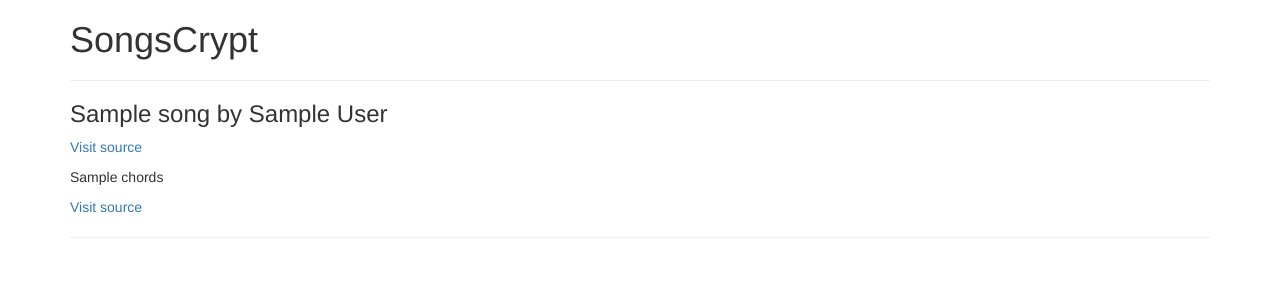
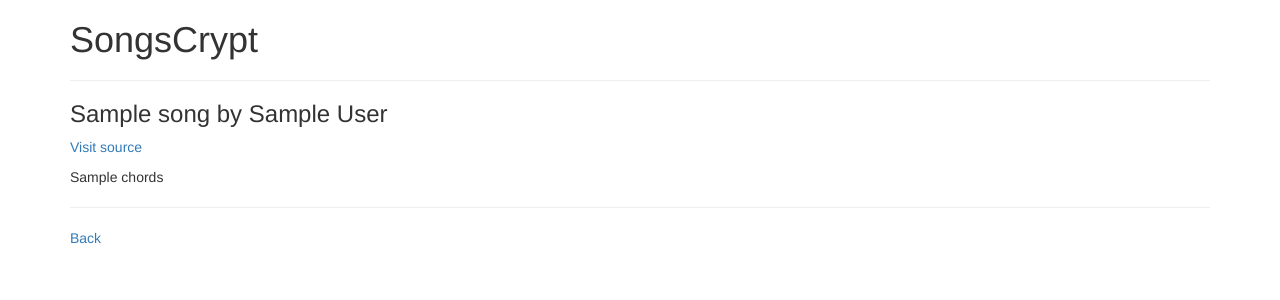
Before and after one commit to mpuccini/songscrypt, a Flask app: page /getsong/1 in a window 1280 px wide. Shown: the top 300 px of the page. Run offline with Flask 2, Linux system fonts and the light colour scheme; a database or web service that is not in the repository returns one stand-in record (values such as "Sample title"); some libraries are stand-ins or nearby versions.

Commit message:
back to allsongs fixed

```diff
--- a/templates/song.html
+++ b/templates/song.html
@@ -7,7 +7,7 @@
   <p><a href="{{ song['source'] }}" target="_blank">Visit source</a></p>
     <!-- <samp>{{ song['chords'] }}</samp> -->
    <p> {{ song['chords']|safe }} </p>
-   <p> <a href="{{ song['source'] }}" target="_blank">Visit source</a></p>
   <hr>
+  <p><a href="{{ url_for('allsongs') }}">Back</a></p>
 </div>
 {% endblock %}
```
